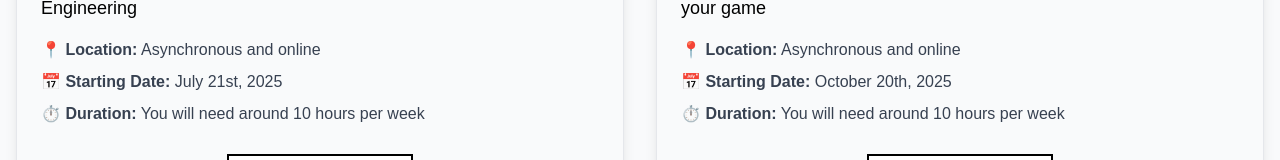
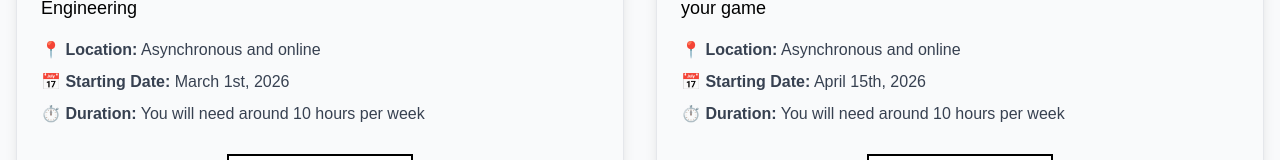
Before and after one commit to TheFreeRangeTester/patominer, a Next.js app: page /workshops in a window 1280 px wide. Shown: the part 598-758 px from the top of the page. Built offline with nearby package versions, Linux system fonts and the light colour scheme.

Commit message:
Cambio de fecha

```diff
--- a/app/workshops/page.tsx
+++ b/app/workshops/page.tsx
@@ -68,7 +68,7 @@ export default function Workshops() {
       description:
         "The one workshop to make the jump into the world of Test Engineering",
       location: "Asynchronous and online",
-      starting_date: "July 21st, 2025",
+      starting_date: "March 1st, 2026",
       price: "$999",
       duration: "You will need around 10 hours per week",
       image: "/images/Selenium-Workshop.png",
@@ -79,7 +79,7 @@ export default function Workshops() {
       description:
         "Time to master the big guns of your test engineer skillset and level up your game",
       location: "Asynchronous and online",
-      starting_date: "October 20th, 2025",
+      starting_date: "April 15th, 2026",
       price: "$999",
       duration: "You will need around 10 hours per week",
       image: "/images/Playwright-Workshop.png",
```
